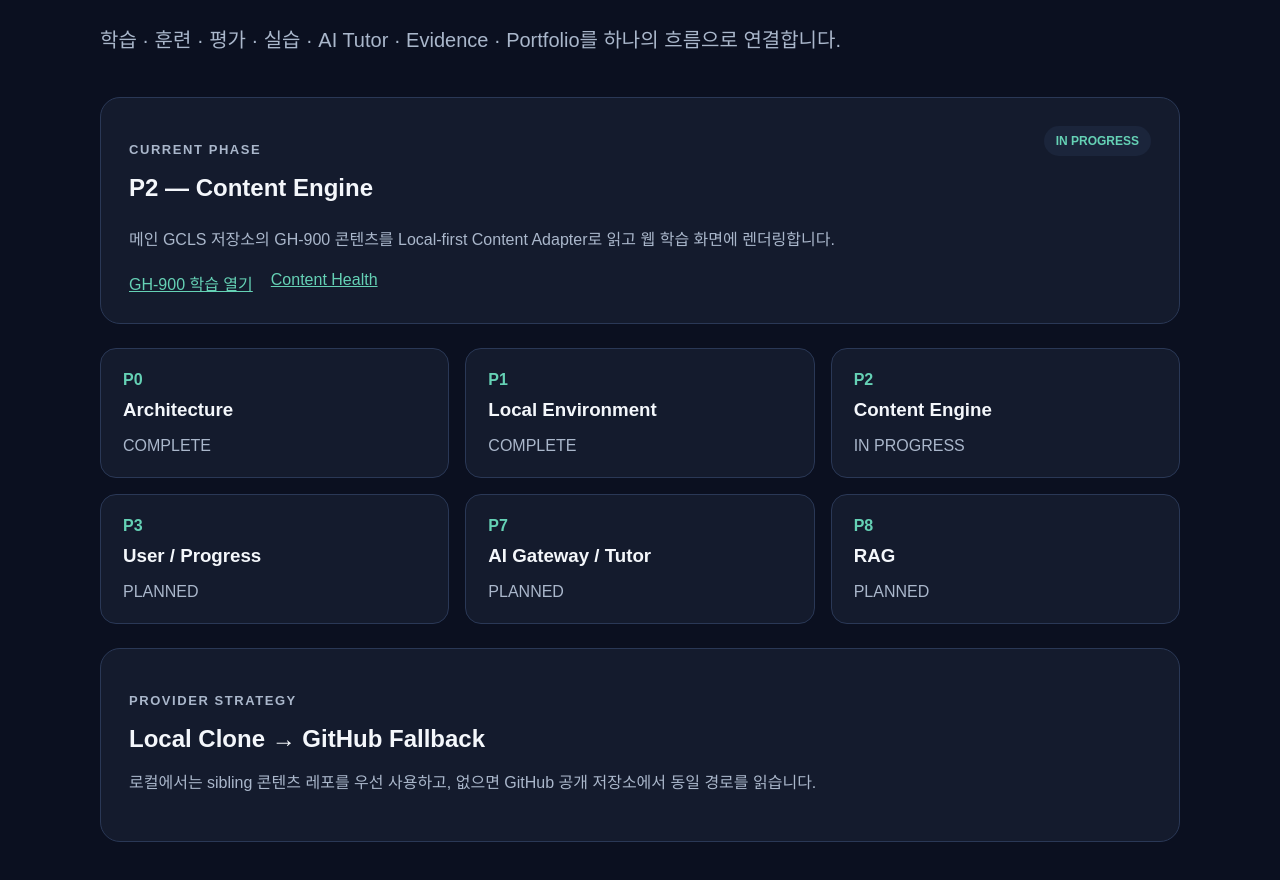
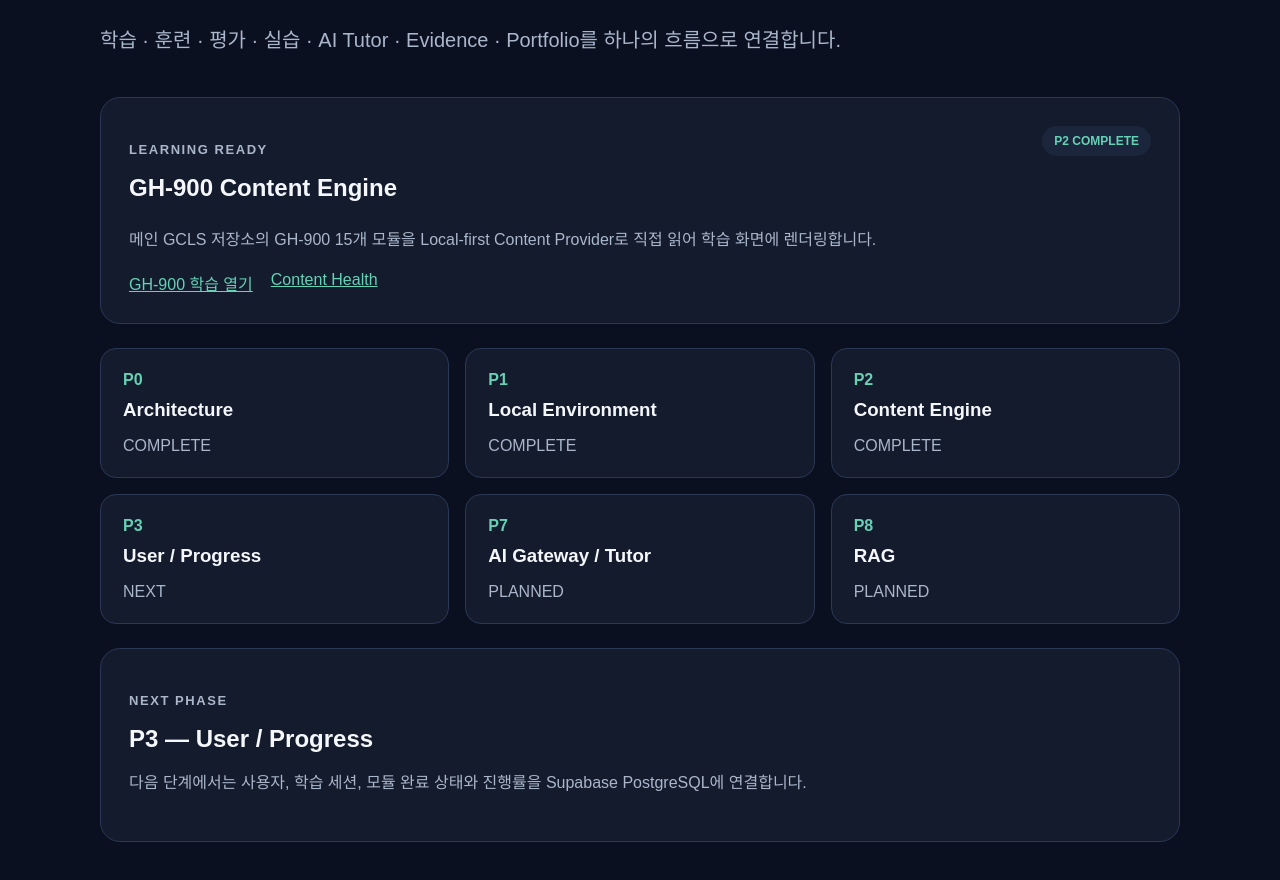
Before and after one commit to MetaStudy999/github-certification-learning-system-web, a Next.js app: page / in a window 1280 px wide. Shown: the part 220-1100 px from the top of the page. Built offline with nearby package versions, Linux system fonts and the light colour scheme.

Commit message:
docs: mark P2 content engine complete

```diff
--- a/src/app/page.tsx
+++ b/src/app/page.tsx
@@ -3,8 +3,8 @@ import Link from "next/link";
 const phases = [
   ["P0", "Architecture", "COMPLETE"],
   ["P1", "Local Environment", "COMPLETE"],
-  ["P2", "Content Engine", "IN PROGRESS"],
-  ["P3", "User / Progress", "PLANNED"],
+  ["P2", "Content Engine", "COMPLETE"],
+  ["P3", "User / Progress", "NEXT"],
   ["P7", "AI Gateway / Tutor", "PLANNED"],
   ["P8", "RAG", "PLANNED"],
 ] as const;
@@ -20,13 +20,10 @@ export default function Home() {
 
       <section className="panel">
         <div className="panelHeader">
-          <div>
-            <p className="eyebrow">Current Phase</p>
-            <h2>P2 — Content Engine</h2>
-          </div>
-          <span className="badge">IN PROGRESS</span>
+          <div><p className="eyebrow">Learning Ready</p><h2>GH-900 Content Engine</h2></div>
+          <span className="badge">P2 COMPLETE</span>
         </div>
-        <p>메인 GCLS 저장소의 GH-900 콘텐츠를 Local-first Content Adapter로 읽고 웹 학습 화면에 렌더링합니다.</p>
+        <p>메인 GCLS 저장소의 GH-900 15개 모듈을 Local-first Content Provider로 직접 읽어 학습 화면에 렌더링합니다.</p>
         <div className="links"><Link href="/courses/001-foundations">GH-900 학습 열기</Link><a href="/api/content/health">Content Health</a></div>
       </section>
 
@@ -37,9 +34,9 @@ export default function Home() {
       </section>
 
       <section className="panel">
-        <p className="eyebrow">Provider Strategy</p>
-        <h2>Local Clone → GitHub Fallback</h2>
-        <p>로컬에서는 sibling 콘텐츠 레포를 우선 사용하고, 없으면 GitHub 공개 저장소에서 동일 경로를 읽습니다.</p>
+        <p className="eyebrow">Next Phase</p>
+        <h2>P3 — User / Progress</h2>
+        <p>다음 단계에서는 사용자, 학습 세션, 모듈 완료 상태와 진행률을 Supabase PostgreSQL에 연결합니다.</p>
       </section>
     </main>
   );
```
Also changed, not shown: 4 other files (tests, documents, lock files or other folders).
